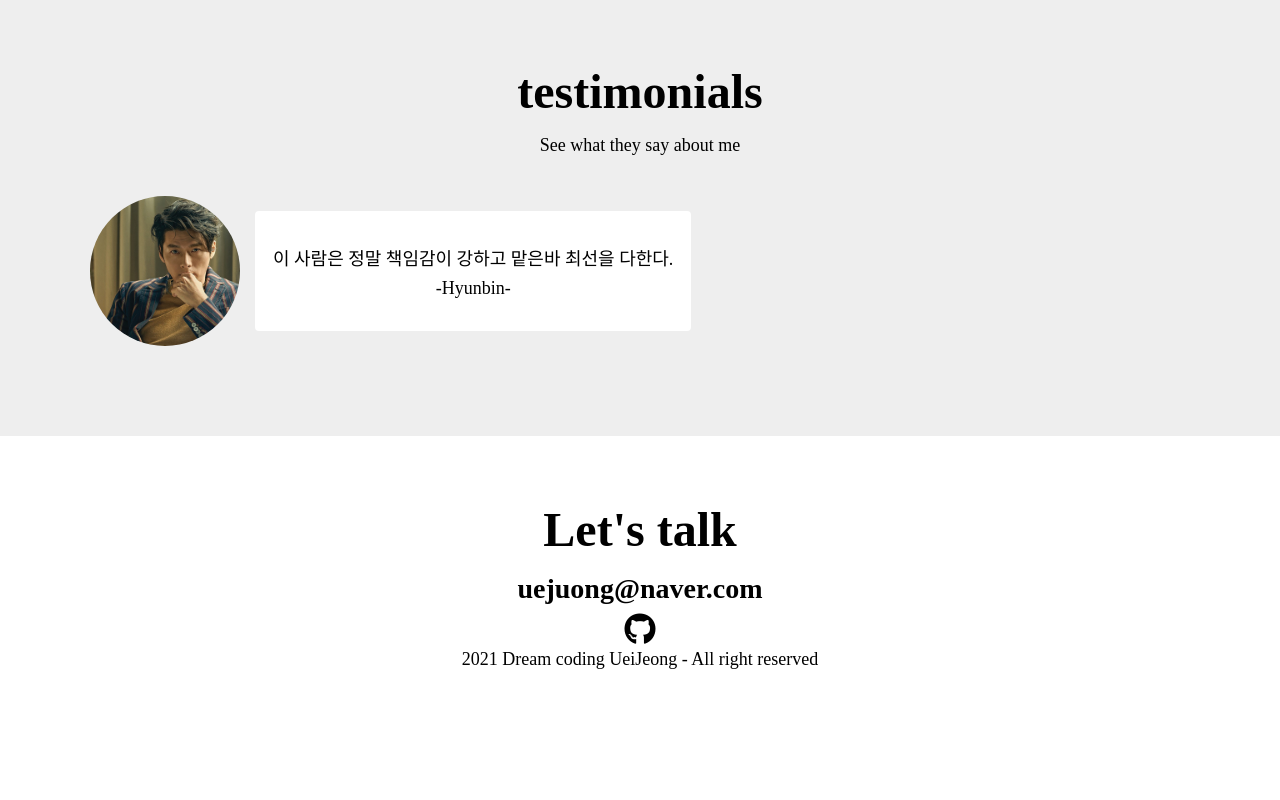
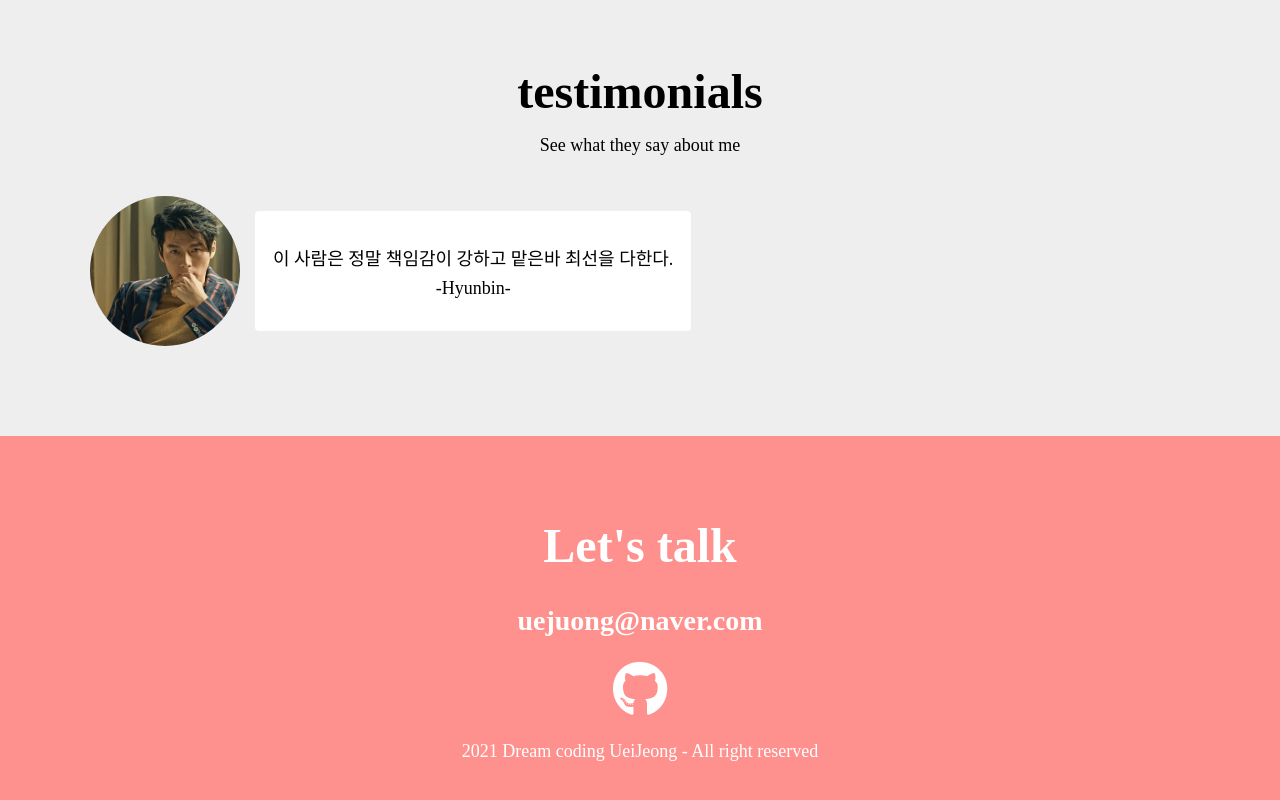
Before and after one commit to Songueijeong/uj.portfolio, a plain HTML site: page index.html in a window 1280 px wide. Shown: the part 2341-3141 px from the top of the page. Before the commit the page ends 3065 px from the top, so only its background shows below. Drawn offline with Linux system fonts and the light colour scheme.

Commit message:
CSS:Contact

```diff
--- a/index.html
+++ b/index.html
@@ -201,12 +201,12 @@
     <section id="contact" class="section">
         <h1 class="contact__title">Let's talk</h1>
         <h2 class="contact__email">uejuong@naver.com</h2>
-        <div class="contac__links">
+        <div class="contact__links">
             <a href=https://github.com/Songueijeong" target="_blank">
-                <i class="fab fa-github fa-2x" style="color:black"></i>
+                <i class="fab fa-github fa-2x"></i>
             </a>
         </div>
-        <p class="cantact__rights" class="section">
+        <p class="contact__rights" class="section">
             2021 Dream coding UeiJeong - All right reserved
         </p>
     </section>
--- a/style.css
+++ b/style.css
@@ -328,3 +328,28 @@ button {
   justify-content: center;
   border-radius: var(--size-border-radius);
 }
+
+/* Contact */
+#contact {
+  background-color: var(--color-pink);
+}
+
+.contact__title,
+.contact__email,
+.contact__rights {
+  color: white;
+}
+
+.contact__title {
+  margin: 32px 0;
+}
+
+.contact__links {
+  font-size: var(--font-medium);
+  margin: 24px 0;
+}
+
+.contact__links i:hover {
+  transform: scale(1.1);
+  color: var(--color-yellow);
+}
```
